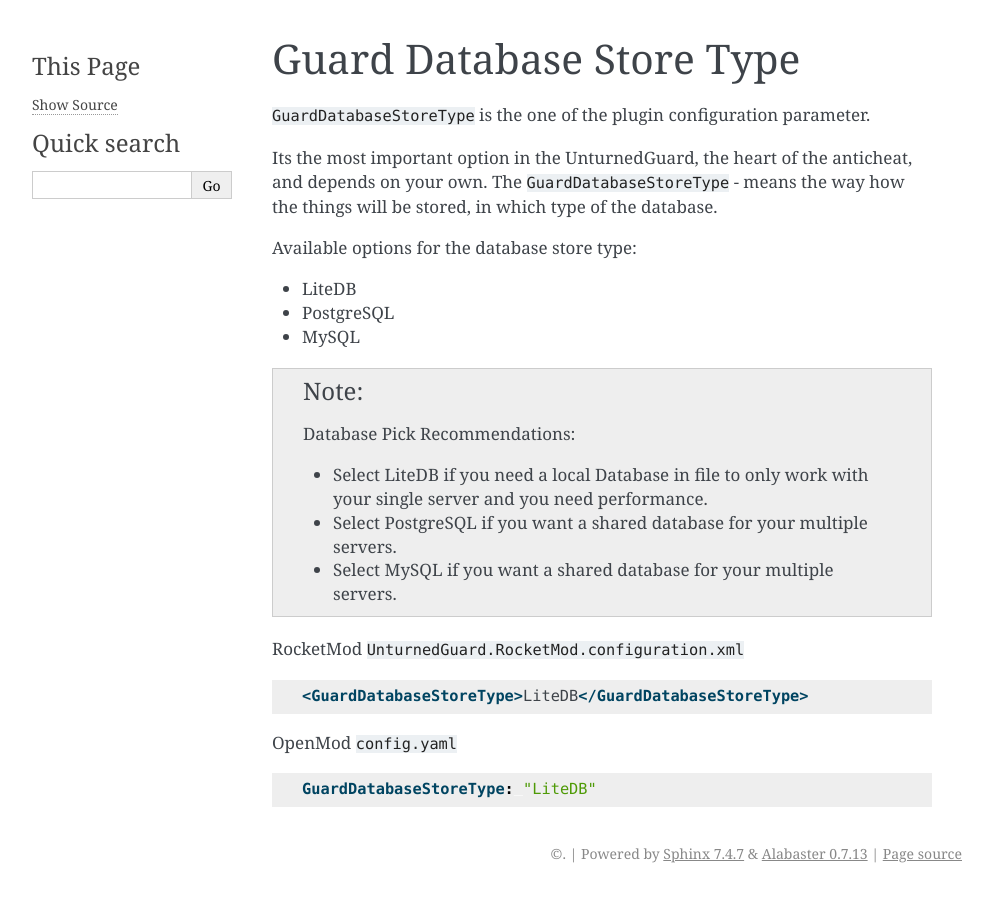
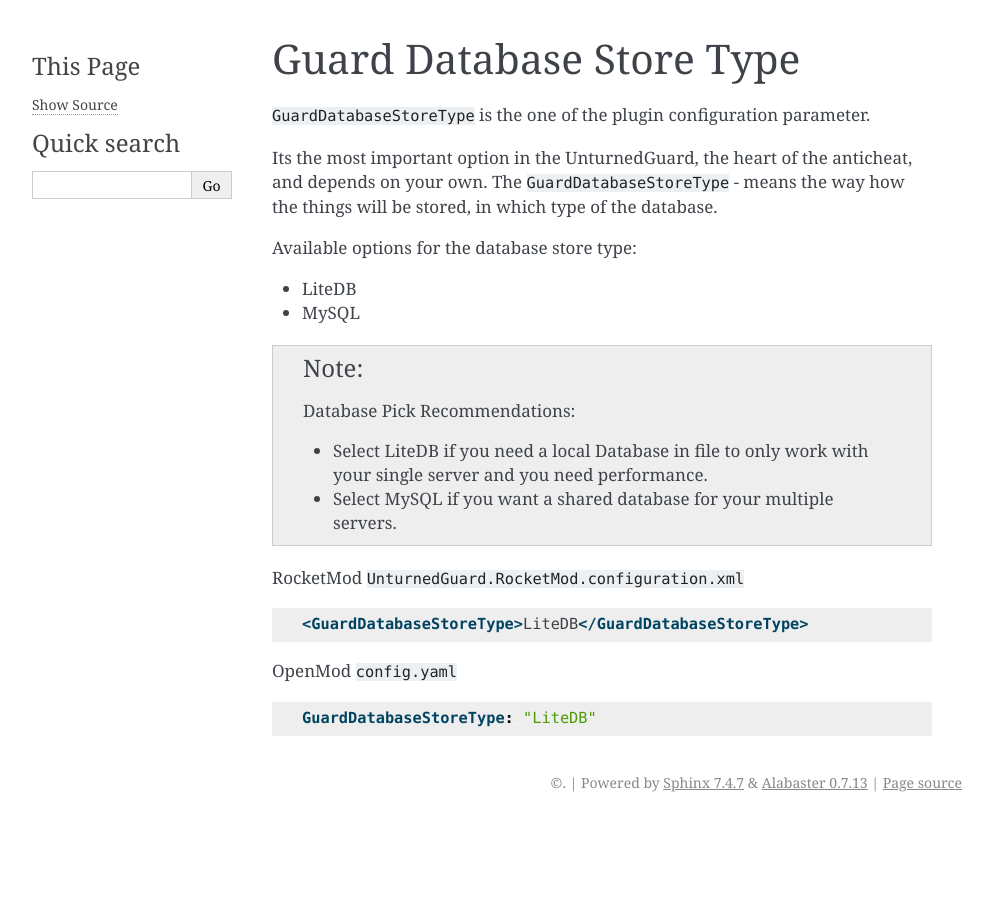
Before and after one commit to UnturnedGuard/UnturnedGuard-docs, a Sphinx documentation site: the page built from docs/unturnedguard-configuration/guard-database-store-type.rst, in a window 1280 px wide. Shown: the whole page, without its empty margins (148-1141 px from the left). Built offline with Sphinx 7.4.7, drawn with Linux system fonts in a browser that asks for light colours; pages that are not in the unit, such as notebooks, are missing from menus.

Commit message:
Deprecate PostgreSQL

```diff
--- a/docs/unturnedguard-configuration/guard-database-store-type.rst
+++ b/docs/unturnedguard-configuration/guard-database-store-type.rst
@@ -10,8 +10,6 @@ Available options for the database store type:
 
 - LiteDB
 
-- PostgreSQL
-
 - MySQL
 
 .. note::
@@ -19,8 +17,6 @@ Available options for the database store type:
     Database Pick Recommendations:
 
     - Select LiteDB if you need a local Database in file to only work with your single server and you need performance.
-
-    - Select PostgreSQL if you want a shared database for your multiple servers.
 
     - Select MySQL if you want a shared database for your multiple servers.
 
```
